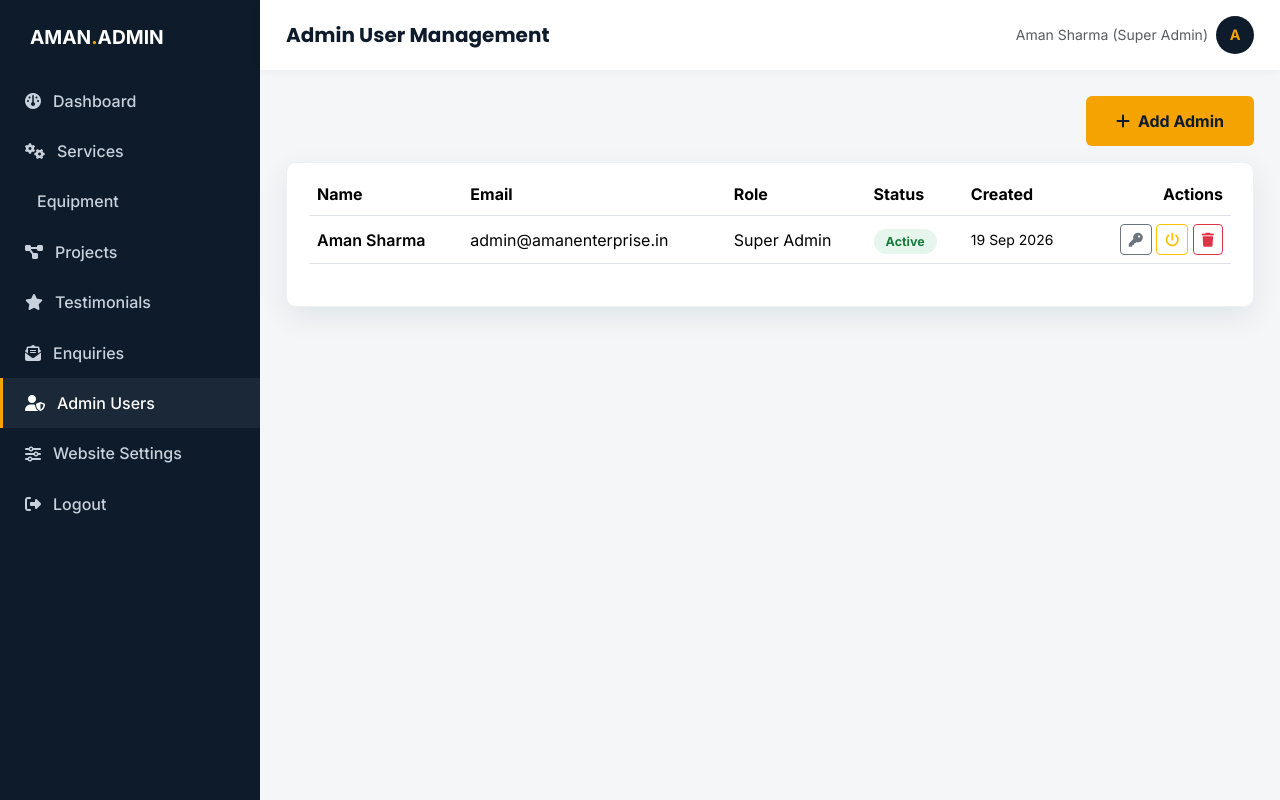
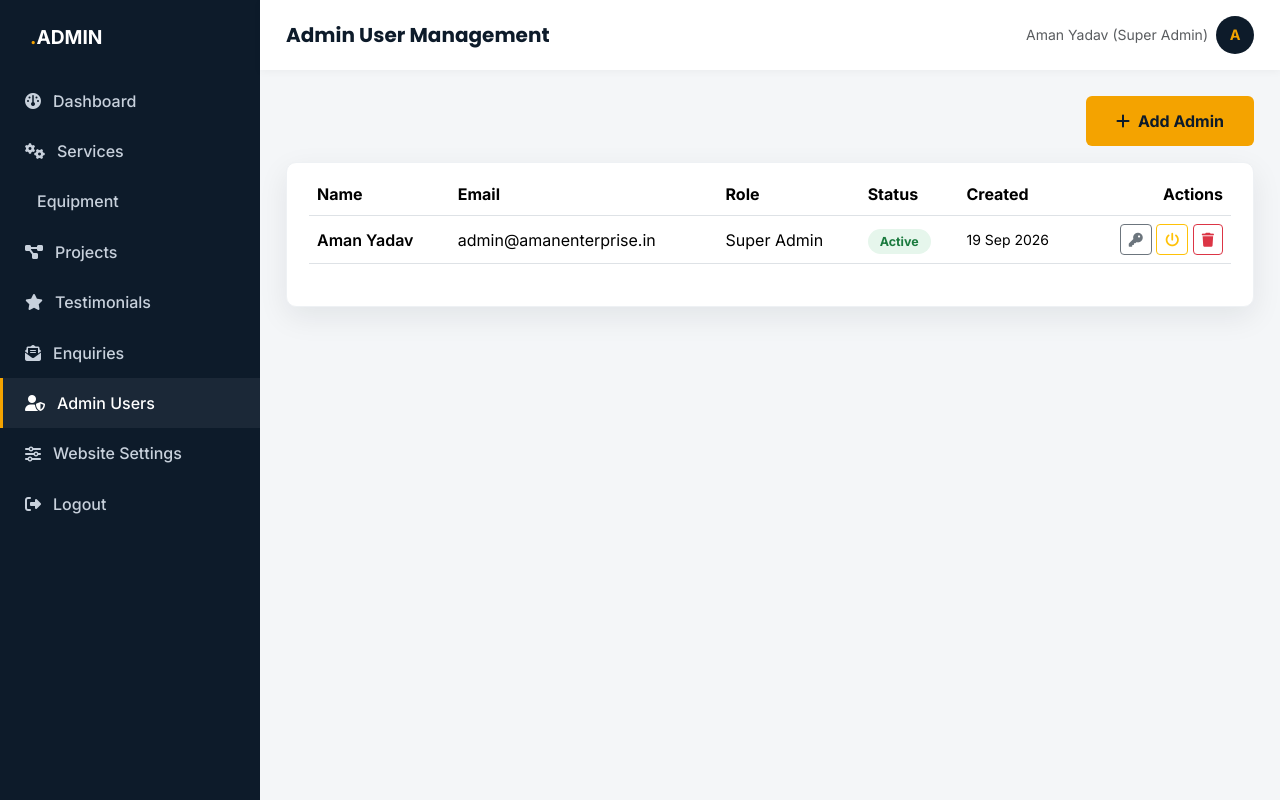
Before and after one commit to Simpleboy87/aman_enterprise, a Flask app: page /admin/admins in a window 1280 px wide. Run offline with Flask 3, Linux system fonts and the light colour scheme; a user stored in the database is signed in; data comes from the database, SQL or seed files in the repository; some libraries are stand-ins or nearby versions.

Commit message:
Update admin panel

```diff
--- a/schema.sql
+++ b/schema.sql
@@ -124,7 +124,7 @@ ON DUPLICATE KEY UPDATE setting_key = setting_key;
 -- Default login: admin@amanenterprise.in / Admin@123
 -- (password_hash generated with werkzeug.security.generate_password_hash)
 INSERT INTO admins (name, email, password_hash, role, status) VALUES
-('Aman Sharma', 'admin@amanenterprise.in', 'scrypt:32768:8:1$8110c0Zdn1pbxEBc$95a390ffa0fc5c3c8c17f9108adf627f1cbe67e2d594cf01674b213877f381ae31d6fac13e2749d8441ad612307fa685e7d1e9add9101c14433a9081f79eb9d7', 'Super Admin', 'Active')
+('Aman Yadav', 'admin@amanenterprise.in', 'scrypt:32768:8:1$8110c0Zdn1pbxEBc$95a390ffa0fc5c3c8c17f9108adf627f1cbe67e2d594cf01674b213877f381ae31d6fac13e2749d8441ad612307fa685e7d1e9add9101c14433a9081f79eb9d7', 'Super Admin', 'Active')
 ON DUPLICATE KEY UPDATE email = email;
 
 -- ============ SAMPLE SERVICES ============
--- a/templates/admin/base.html
+++ b/templates/admin/base.html
@@ -18,7 +18,7 @@
 <body class="admin-body">
 <div class="d-flex">
   <div class="admin-sidebar" style="width:260px; flex-shrink:0;">
-    <div class="brand"><i class="fa-solid fa-truck-crane me-2"></i>AMAN<span>.</span>ADMIN</div>
+    <div class="brand"><i class="fa-solid fa-truck-crane me-2"></i><span>.</span>ADMIN</div>
     <a href="{{ url_for('admin.dashboard') }}" class="{{ 'active' if request.endpoint=='admin.dashboard' }}"><i class="fa-solid fa-gauge"></i> Dashboard</a>
     <a href="{{ url_for('admin.services_list') }}" class="{{ 'active' if request.endpoint and 'services' in request.endpoint }}"><i class="fa-solid fa-gears"></i> Services</a>
     <a href="{{ url_for('admin.equipment_list') }}" class="{{ 'active' if request.endpoint and 'equipment' in request.endpoint }}"><i class="fa-solid fa-truck-crane"></i> Equipment</a>
```
Also changed, not shown: 1 other file.
